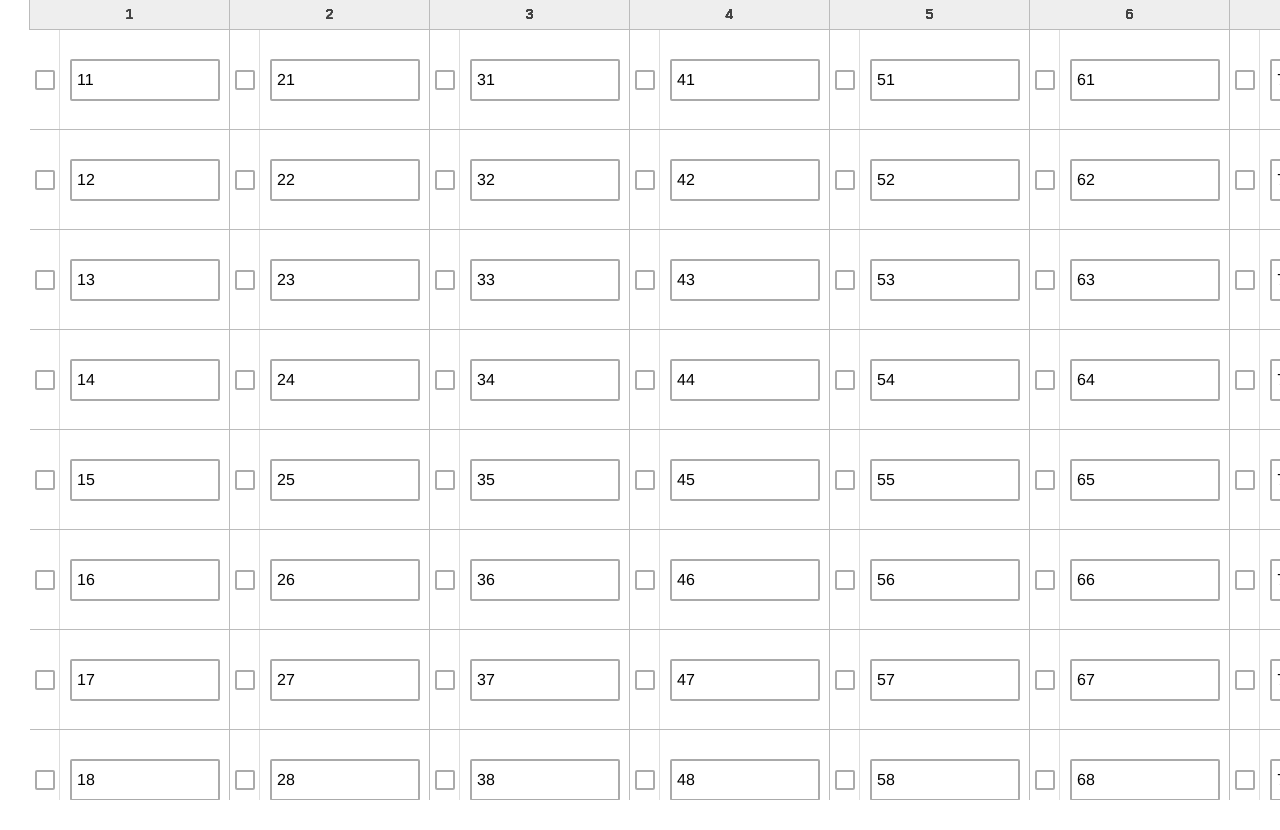
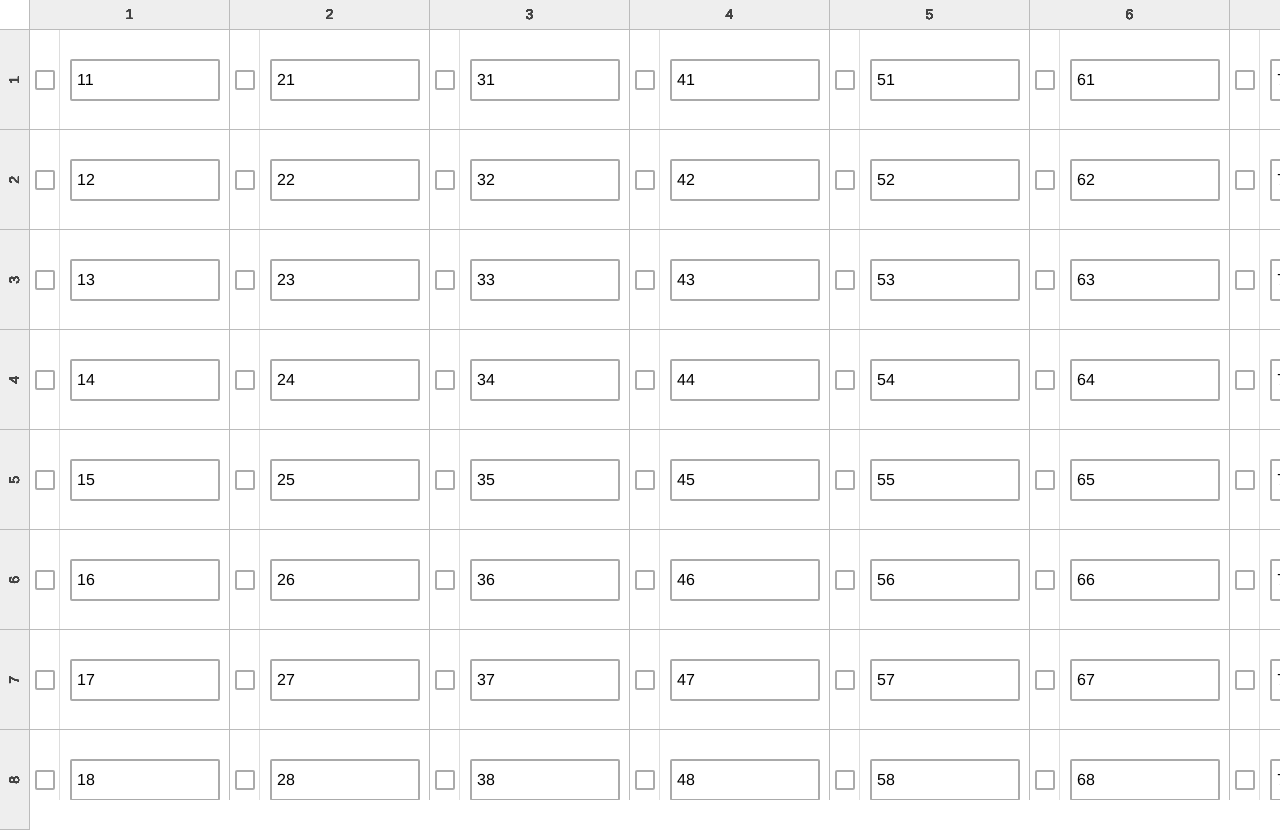
Before and after one commit to webkupas/cloudbeds, a Vue app: page / in a window 1280 px wide. Built offline with nearby package versions, Linux system fonts and the light colour scheme.

Commit message:
Left ruller add

```diff
--- a/src/components/Grid.vue
+++ b/src/components/Grid.vue
@@ -1,11 +1,23 @@
 <template>
-  <div class="grid" @scroll.passive="onScroll($event); rullerXScroll($event)">
+  <div class="grid" @scroll.passive="onScroll($event); rullersScroll($event)">
     <div class="grid-container" :style="{width: containerWidth, height: containerHeight}">
+      <div class="ruller-start"></div>
+      <!-- Ruller X -->
       <div class="ruller-x" :style="{width: containerWidth}" ref="rullerX">
         <div class="ruller-x-cell" v-for="(item, index) in rullerX" :key="'x-'+index" :style="{left: (item - 1) * 200 + 'px'}">
           {{ item }}
         </div>
       </div>
+      <!-- / Ruller X -->
+
+      <!-- Ruller Y -->
+      <div class="ruller-y" :style="{height: containerHeight}" ref="rullerY">
+        <div class="ruller-y-cell" v-for="(item, index) in rullerY" :key="'y-'+index" :style="{top: (item - 1) * 100 + 'px'}">
+          <span>{{ item }}</span>
+        </div>
+      </div>
+      <!-- / Ruller Y -->
+
        <clb-cell
           v-for="(item, key, index) in renderedItems"
           :key="index"
@@ -44,7 +56,7 @@ export default {
     }
   },
   computed: {
-    ...mapGetters(['renderedItems', 'rullerX']),
+    ...mapGetters(['renderedItems', 'rullerX', 'rullerY']),
     containerWidth () {
       return this.sizeX * 200 + 'px'
     },
@@ -56,8 +68,9 @@ export default {
     'clb-cell': Cell
   },
   methods: {
-    rullerXScroll (e) {
-      this.$refs.rullerX.style.left = -e.target.scrollLeft + 29 + 'px'
+    rullersScroll (e) {
+      this.$refs.rullerX.style.left = -e.target.scrollLeft + 30 + 'px'
+      this.$refs.rullerY.style.top = -e.target.scrollTop + 30 + 'px'
     },
     onScroll: debounce((e) => {
       let vm = (this === undefined) ? e.target.__vue__ : this
@@ -113,15 +126,26 @@ export default {
     }
   }
 
+  .ruller-start{
+    position: fixed;
+    width: 30px;
+    height: 30px;
+    left: 0;
+    top: 0;
+    z-index: 10;
+    background: #fff;
+    border-bottom: 1px solid #bbb;
+    border-right: 1px solid #bbb;
+  }
+
   .ruller-x{
     height: 30px;
     background: #eee;
     position: fixed;
     top: 0;
-    left: 29px;
+    left: 30px;
     z-index: 5;
     display: flex;
-    border-left: 1px solid #bbb;
 
     &-cell{
       width: 200px;
@@ -129,7 +153,7 @@ export default {
       display: flex;
       align-items: center;
       justify-content: center;
-      font: 300 14px/1.2 Arial, sans-serif;
+      font-size: 14px;
       color: #444;
       border-right: 1px solid #bbb;
       border-bottom: 1px solid #bbb;
@@ -138,4 +162,34 @@ export default {
       z-index: 1;
     }
   }
+
+  .ruller-y{
+    width: 30px;
+    background: #eee;
+    position: fixed;
+    left: 0;
+    top: 30px;
+    z-index: 5;
+    display: flex;
+    flex-direction: column;
+
+    &-cell{
+      height: 100px;
+      width: 30px;
+      display: flex;
+      align-items: center;
+      justify-content: center;
+      font-size: 14px;
+      color: #444;
+      border-right: 1px solid #bbb;
+      border-bottom: 1px solid #bbb;
+      position: absolute;
+      left: 0;
+      z-index: 1;
+      >span{
+        writing-mode: tb-rl;
+        transform: rotate(180deg)
+      }
+    }
+  }
 </style>
--- a/src/store.js
+++ b/src/store.js
@@ -5,11 +5,13 @@ Vue.use(Vuex)
 export default new Vuex.Store({
   state: {
     renderedItems: {},
-    rullerX: []
+    rullerX: [],
+    rullerY: []
   },
   getters: {
     renderedItems: state => state.renderedItems,
-    rullerX: state => state.rullerX
+    rullerX: state => state.rullerX,
+    rullerY: state => state.rullerY
   },
   mutations: {
     addItems (state, items) {
@@ -20,6 +22,7 @@ export default new Vuex.Store({
           state: elem.state
         })
         state.rullerX.push(elem.x)
+        state.rullerY.push(elem.y)
       })
     }
   },
```
